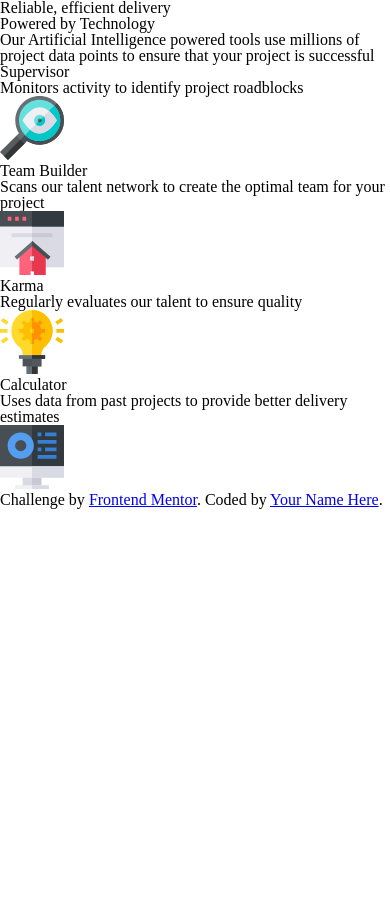
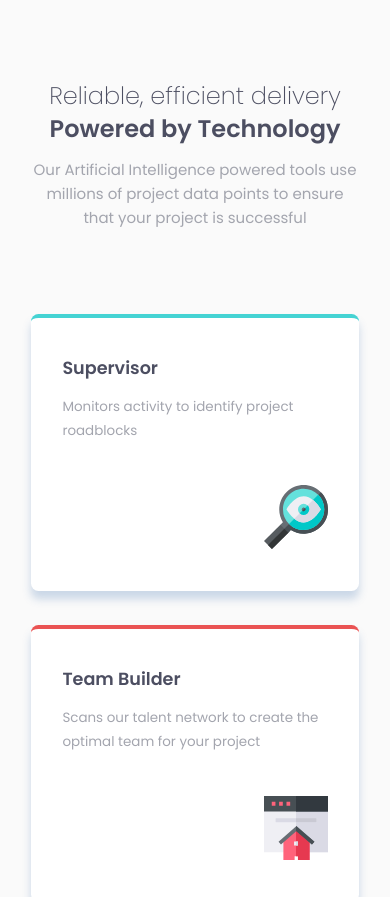
Before and after one commit to 404-azerty/cards-section, a plain HTML site: page index.html in a window 390 px wide. Shown: the top 897 px of the page. Before the commit the page ends 844 px from the top, so only its background shows below. Drawn offline with Linux system fonts and the light colour scheme.

Commit message:
mobile wip

```diff
--- a/index.html
+++ b/index.html
@@ -14,25 +14,29 @@
         <h2>Reliable, efficient delivery</h2>
         <h3>Powered by Technology</h3>
         <p>Our Artificial Intelligence powered tools use millions of project data points to ensure that your project is successful</p>
+
         <div id="cards">
-          <article>
+          <article class="card">
             <h4>Supervisor</h4>
             <p>Monitors activity to identify project roadblocks</p>
             <img src="./images/icon-supervisor.svg" alt="icon representing a" aria-hidden="true" />
           </article>
+
           <div id="middle-cards">
-            <article>
+            <article class="card">
               <h4>Team Builder</h4>
               <p>Scans our talent network to create the optimal team for your project</p>
               <img src="./images/icon-team-builder.svg" alt="icon representing a" aria-hidden="true" />
             </article>
-            <article>
+
+            <article class="card">
               <h4>Karma</h4>
               <p>Regularly evaluates our talent to ensure quality</p>
               <img src="./images/icon-karma.svg" alt="icon representing a" aria-hidden="true" />
             </article>
           </div>
-          <article>
+
+          <article class="card">
             <h4>Calculator</h4>
             <p>Uses data from past projects to provide better delivery estimates</p>
             <img src="./images/icon-calculator.svg" alt="icon representing a" aria-hidden="true" />
--- a/style.css
+++ b/style.css
@@ -1,3 +1,117 @@
+/* General */
+
+/* font-family */
+@import url("https://fonts.googleapis.com/css2?family=Poppins:wght@200;400;600&display=swap");
+
+/* variables from style guide */
+:root {
+  /* primary colors */
+  --red: hsl(0, 78%, 62%);
+  --cyan: hsl(180, 62%, 55%);
+  --orange: hsl(34, 97%, 64%);
+  --blue: hsl(212, 86%, 64%);
+
+  /* neutral colors */
+  --very-dark-blue: hsl(234, 12%, 34%);
+  --grayish-blue: hsl(229, 6%, 66%);
+  --very-light-gray: hsl(0, 0%, 98%);
+
+  /* font */
+  --font-size: 15px;
+  --font-family: "Poppins", sans-serif;
+  --font-weight-light: 200;
+  --font-weight-regular: 400;
+  --font-weight-bold: 600;
+}
+
+main {
+  min-height: 100vh;
+  background-color: var(--very-light-gray);
+  font-family: var(--font-family);
+  font-size: var(--font-size);
+  font-weight: var(--font-weight-regular);
+  color: var(--very-dark-blue);
+  padding: 10vh 8vw;
+}
+
+/* Top section */
+
+h2,
+h3 {
+  font-size: 1.5rem;
+  text-align: center;
+}
+
+h2 {
+  font-weight: var(--font-weight-light);
+  margin-bottom: 1vh;
+}
+
+h3 {
+  font-weight: var(--font-weight-bold);
+  margin-bottom: 2vh;
+}
+
+h3 + p {
+  text-align: center;
+}
+
+p {
+  color: var(--grayish-blue);
+  line-height: 1.5rem;
+}
+
+/* Cards */
+
+#cards {
+  margin: 10vh 0;
+}
+
+.card {
+  margin: 4vh 0;
+  padding: 5vh 8vw;
+  background-color: white;
+  border-radius: 0.5em;
+  box-sizing: border-box;
+  box-shadow: 0px 8px 8px 0px hsla(212, 49%, 46%, 0.25);
+}
+
+.card h4 {
+  font-size: 1.1rem;
+  font-weight: var(--font-weight-bold);
+  margin-bottom: 2vh;
+}
+
+.card p {
+  font-size: 0.84rem;
+  margin-bottom: 5vh;
+}
+
+.card img {
+  display: block;
+  margin: 0 0 0 auto;
+}
+
+/* Border cards */
+
+#cards > .card:first-child {
+  border-top: 4px solid var(--cyan);
+}
+
+#middle-cards > .card:first-child {
+  border-top: 4px solid var(--red);
+}
+
+#middle-cards > .card:last-child {
+  border-top: 4px solid var(--orange);
+}
+
+#cards > .card:last-child {
+  border-top: 4px solid var(--blue);
+}
+
+/* Footer page */
+
 footer.attribution {
   font-size: 11px;
   text-align: center;
```
